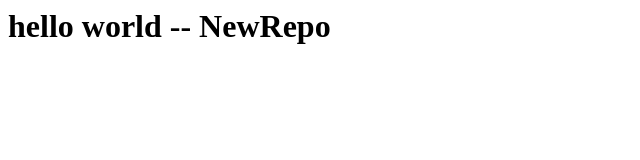
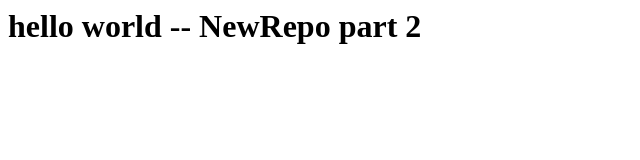
Before and after one commit to rlingg/NewRepo, a plain HTML site: page index.html in a window 1280 px wide. Shown: the whole page, without its empty margins (0-640 px from the left). Drawn offline with Linux system fonts and the light colour scheme.

Commit message:
added part 2
added part 2

```diff
--- a/index.html
+++ b/index.html
@@ -1 +1 @@
-<h1> hello world -- NewRepo </h1>
+<h1> hello world -- NewRepo part 2</h1>
```
